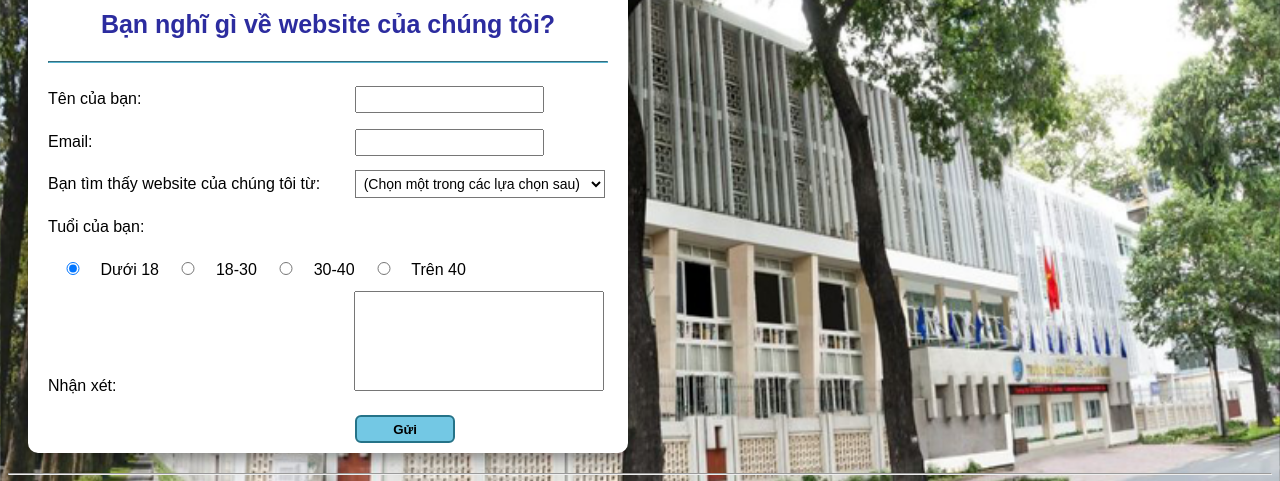
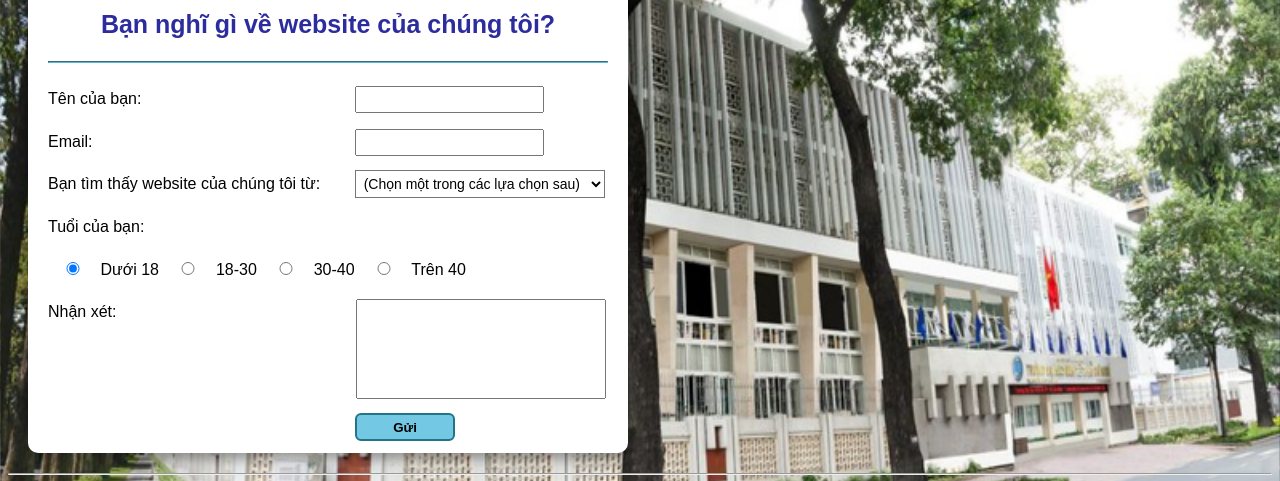
Before and after one commit to myduyen2212/BTVN, a plain HTML site: page index.html in a window 1280 px wide. Shown: the part 1776-2257 px from the top of the page. Drawn offline with Linux system fonts and the light colour scheme; grey boxes are pictures that could not be loaded.

Commit message:
Add files via upload

```diff
--- a/index.html
+++ b/index.html
@@ -257,7 +257,9 @@
           <input type="radio" name="age" id="age4" /> Trên 40
         </div>
         <div class="cmt">
-          <label for="cmt">Nhận xét:</label>
+          <div style="display: block">
+            <label for="cmt">Nhận xét:</label>
+          </div>
           <textarea id="cmt" name="cmt" rows="5"></textarea>
         </div>
         <input type="submit" value="Gửi" />
--- a/style.css
+++ b/style.css
@@ -267,12 +267,14 @@ input[type="submit"]:hover {
 
 #cmt {
   position: relative;
-  left: 233px;
+  left: 308px;
+  top: -35px;
 }
 
 input[type="submit"] {
   position: relative;
   left: 307px;
+  top: -45px;
 }
 
 .age input[type="radio"] {
```
